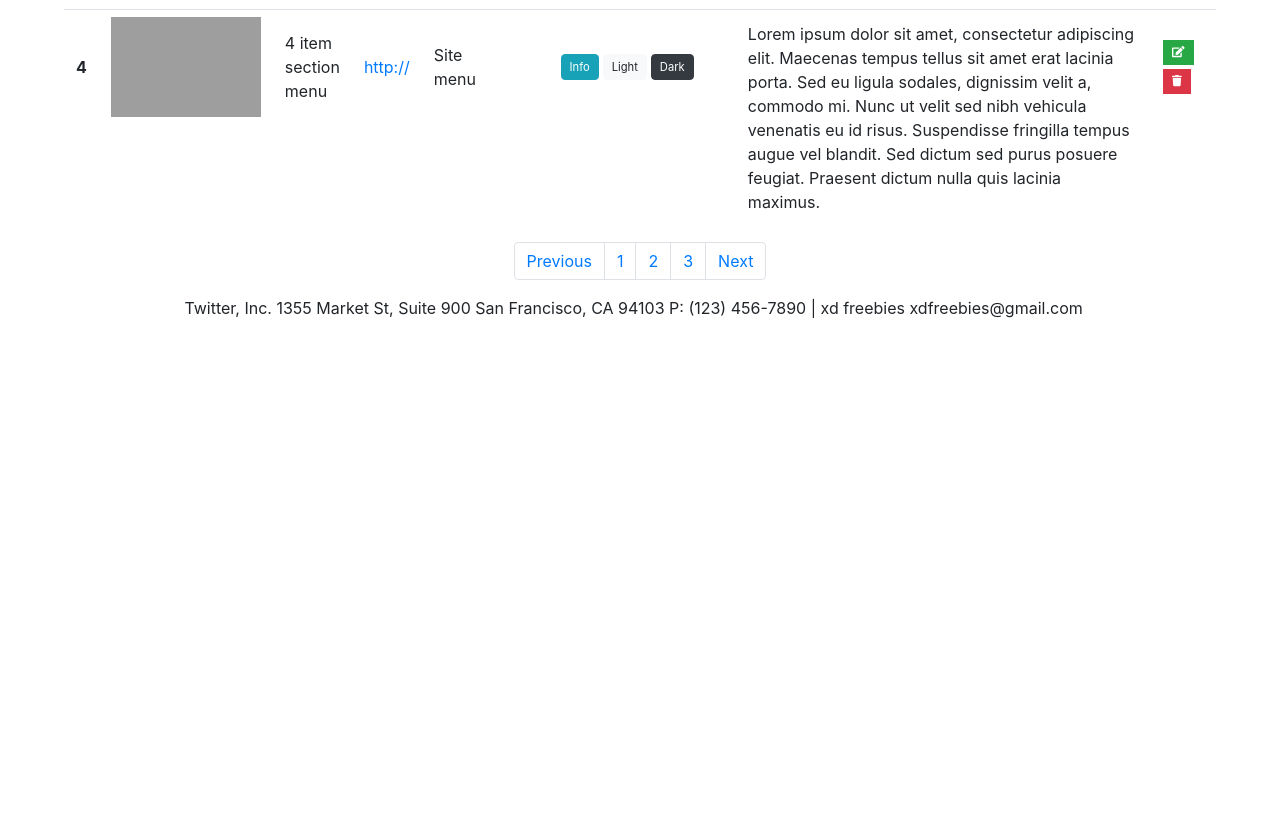
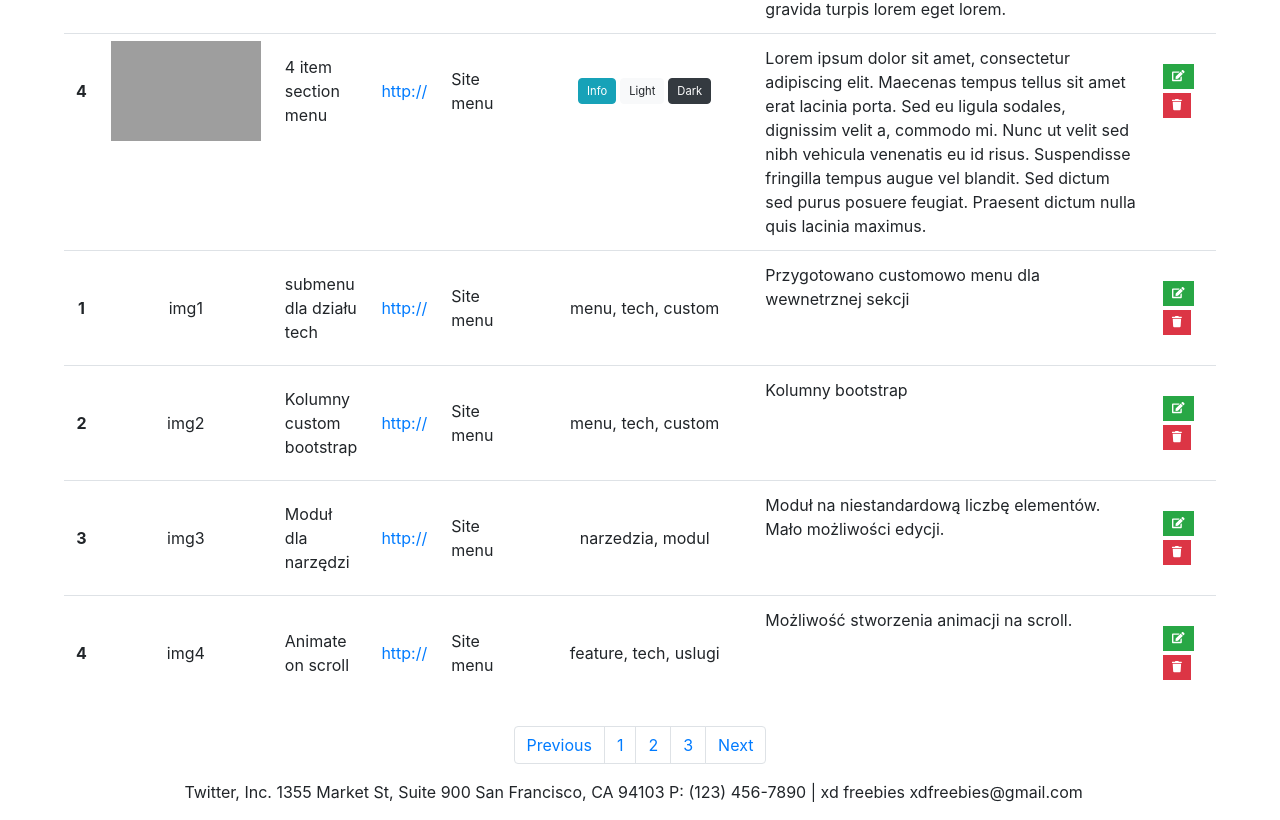
Before and after one commit to piotrpawlowski7/cl_finalproject, a React (Create React App) app: page / in a window 1280 px wide. Shown: the part 1106-1926 px from the top of the page. Before the commit the page ends 1442 px from the top, so only its background shows below. Built offline with nearby package versions, Linux system fonts and the light colour scheme; data requests are answered from the project's data file; grey boxes are pictures that could not be loaded.

Commit message:
Dodanie json_servera i pierwszych elementow tabeli z bazy

```diff
--- /dev/null
+++ b/data/db.json
@@ -0,0 +1,8 @@
+{
+    "solutions": [
+      { "id": 1, "image": "img1", "name": "submenu dla działu tech", "link": "http://", "category": "custom", "tags": "menu, tech, custom", "description": "Przygotowano customowo menu dla wewnetrznej sekcji" },
+      { "id": 2, "image": "img2", "name": "Kolumny custom bootstrap", "link": "http://", "category": "custom", "tags": "menu, tech, custom", "description": "Kolumny bootstrap" },
+      { "id": 3, "image": "img3", "name": "Moduł dla narzędzi", "link": "http://", "category": "natywne", "tags": "narzedzia, modul", "description": "Moduł na niestandardową liczbę elementów. Mało możliwości edycji." },
+      { "id": 4, "image": "img4", "name": "Animate on scroll", "link": "http://", "category": "custom", "tags": "feature, tech, uslugi", "description": "Możliwość stworzenia animacji na scroll." }
+    ]
+  }
--- a/src/components/main/Main.js
+++ b/src/components/main/Main.js
@@ -3,6 +3,7 @@ import { faEdit } from "@fortawesome/free-solid-svg-icons";
 import { faTrash } from "@fortawesome/free-solid-svg-icons";
 import { FontAwesomeIcon } from "@fortawesome/react-fontawesome";
 import Pagination from 'react-bootstrap/Pagination';
+import GetData from '../solutions/Solutions';
 
 function Main() {
     return (
@@ -24,6 +25,8 @@ function Main() {
                 </tr>
             </thead>
             <tbody>
+
+
                 <tr>
                 <th scope="row"><div className="td_el">1</div></th>
                 <td><div className="td_el">
@@ -142,7 +145,7 @@ function Main() {
                                             </div>
                 </td>
                 </tr>
-
+                <GetData></GetData>
             </tbody>
             </table>
             </div>
--- /dev/null
+++ b/src/components/solutions/Solutions.js
@@ -0,0 +1,65 @@
+import {useState, useEffect} from 'react';
+
+import { faEdit } from "@fortawesome/free-solid-svg-icons";
+import { faTrash } from "@fortawesome/free-solid-svg-icons";
+import { FontAwesomeIcon } from "@fortawesome/react-fontawesome";
+
+const API_URL = 'http://localhost:3000';
+// import { API_URL } from './../../constants';
+
+export default function GetData() {
+
+  const [solutions, setSolutions] = useState([]);
+  const [invalidationToken, setInvalidationToken] = useState(Math.random());
+  const refreshList = () => setInvalidationToken(Math.random());
+  useEffect(() => {
+    fetch(`${API_URL}/solutions`)
+      .then(response => response.json())
+      .then(singleSolution => setSolutions(singleSolution));
+  }, [invalidationToken]);
+
+
+  const handleRemoveSolution = (id) => {
+    fetch(`${API_URL}/solutions/${id}`, {
+      method: 'DELETE'
+    }).then(
+      response => response.json()
+    ).then(() => refreshList());
+    };
+
+  if (solutions.length === 0) {
+    return null;
+  }
+
+  return <> {
+  solutions.map(solution => (
+ <tr key={solution.id}>
+                <th scope="row"><div className="td_el">{solution.id}</div></th>
+                <td><div className="td_el">
+                {solution.image}</div>
+                </td>
+                <td><div className="td_el">{solution.name}</div></td>
+                <td><div className="td_el"><a href="#">{solution.link}</a></div></td>
+                <td><div className="td_el">Site menu</div></td>
+                <td><div className="td_el">{solution.tags}</div></td>
+                <td className="description">{solution.description}
+                </td>
+                <td>
+               <div className="content-control">
+
+                                            <ul class="list-inline m-0">
+                                            <li class="list-inline-item">
+                                                    <button class="btn btn-success btn-sm rounded-0" type="button" data-toggle="tooltip" data-placement="top" title="Add"><i class="fa fa-table"></i><FontAwesomeIcon icon={faEdit} /></button>
+                                                </li>
+                                                <li class="list-inline-item">
+                                                    <button onClick={() => handleRemoveSolution(solution.id)} class="btn btn-danger btn-sm rounded-0" type="button" data-toggle="tooltip" data-placement="top" title="Edit"><i class="fa fa-edit"></i><FontAwesomeIcon icon={faTrash} /></button>
+                                                </li>
+                                            </ul>
+                                            </div>
+                </td>
+                </tr>
+  )
+  )
+  }
+  </>
+}
--- /dev/null
+++ b/src/constants.js
@@ -0,0 +1,2 @@
+// import React, { useEffect, useState } from 'react';
+// const {API_URL} = 'http://localhost:3000';
```
Also changed, not shown: data/db-1622276984017.json (added, +40 -0 lines), src/components/app/App.js (+1 -20 lines).
